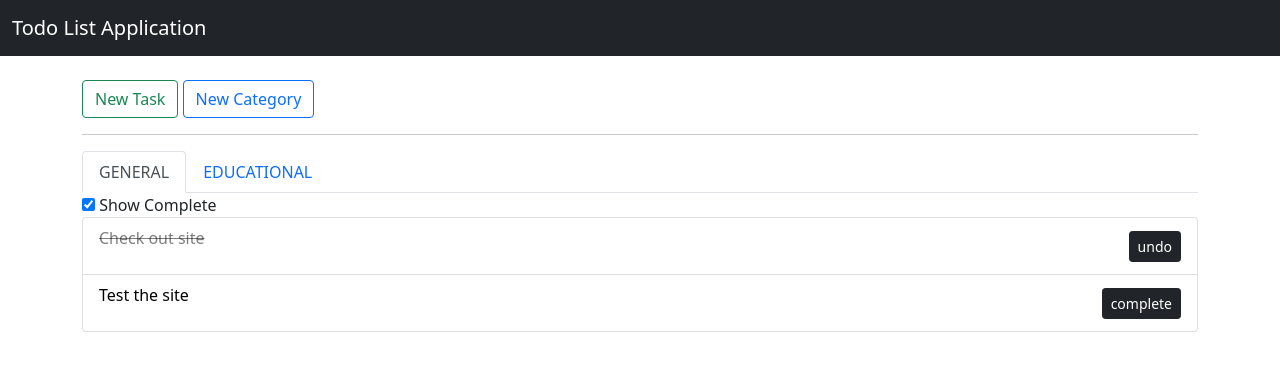
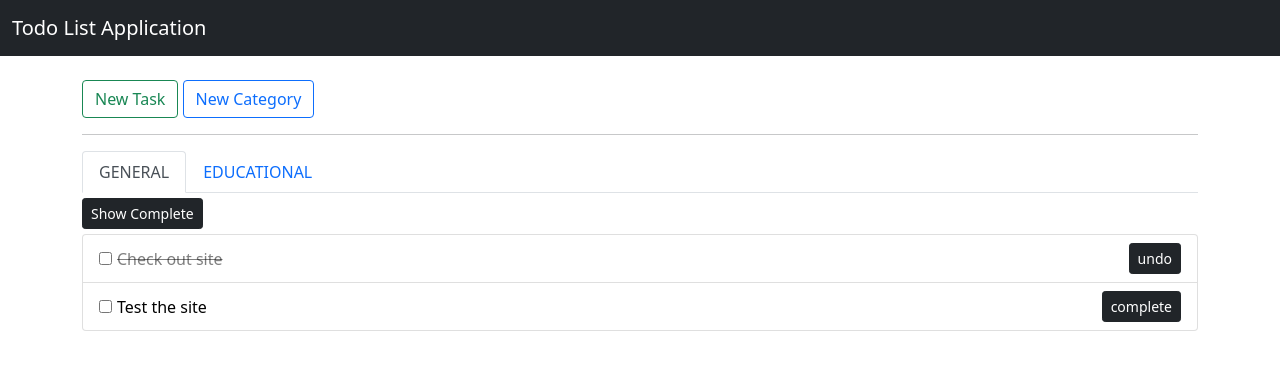
Before and after one commit to pedro218/react-todo-list, a React (Create React App) app: page / in a window 1280 px wide. Shown: the top 370 px of the page. Built offline with nearby package versions, Linux system fonts and the light colour scheme.

Commit message:
move list to separate file and restyled list display

```diff
--- a/src/components/App.js
+++ b/src/components/App.js
@@ -1,33 +1,12 @@
 import React, { useState } from 'react'
 import 'bootstrap/dist/css/bootstrap.min.css'
 import { Navbar, Container, Button } from 'react-bootstrap'
+import { todoList, initialCategories } from '../data/todoList'
 
 import TaskForm from './TaskForm'
 import Categories from './Categories'
 import NewCategoryForm from './NewCategoryForm'
 import ShowModal from './ShowModal'
-
-const todoList = [
-  {
-    id: 0,
-    task: 'Check out site',
-    category: 'GENERAL',
-    complete: true
-  },
-  {
-    id: 1,
-    task: 'Test the site',
-    category: 'GENERAL',
-    complete: false
-  },
-  {
-    id: 3,
-    task: 'Learn Node',
-    category: 'EDUCATIONAL',
-    complete: false
-  }
-]
-const initialCategories = ['GENERAL', 'EDUCATIONAL']
 
 const App = () => {
   const [todos, setTodos] = useState(todoList)
--- a/src/components/ListTodos.js
+++ b/src/components/ListTodos.js
@@ -13,8 +13,9 @@ const ListTodo = ( { todos, toggleComplete, category }) => {
       return (
         <ListGroup.Item key={todo.id} style={{ color: todo.complete ? 'rgba(0,0,0,.5)' : 'black'}}>
           <div className="d-flex justify-content-between align-items-center">
-            <div>
-              <p style={{ textDecoration: todo.complete ? 'line-through' : 'none'}}>{todo.task}</p>
+            <div className="d-flex align-items-center">
+              <input style={{ marginRight: '5px' }}onChange={() => toggleComplete(todo.id)} type="checkbox" />
+              <div style={{ textDecoration: todo.complete ? 'line-through' : 'none'}}>{todo.task}</div>
             </div>
             <Button
               variant="dark"
@@ -32,7 +33,15 @@ const ListTodo = ( { todos, toggleComplete, category }) => {
 
   return (
     <>
-      <input onChange={() => setSeeComplete(!seeComplete)} type="checkbox" checked={seeComplete} /> Show Complete
+      <Button
+        onClick={() => setSeeComplete(!seeComplete)}
+        variant={seeComplete ? 'dark' : 'outline-dark'}
+        size="sm"
+        checked={seeComplete}
+        style={{ marginTop: '5px', marginBottom: '5px'}}
+      >
+        Show Complete
+      </Button>
       <ListGroup>
         {renderedList()}
       </ListGroup>
--- /dev/null
+++ b/src/data/todoList.js
@@ -0,0 +1,24 @@
+const todoList = [
+  {
+    id: 0,
+    task: 'Check out site',
+    category: 'GENERAL',
+    complete: true
+  },
+  {
+    id: 1,
+    task: 'Test the site',
+    category: 'GENERAL',
+    complete: false
+  },
+  {
+    id: 3,
+    task: 'Learn Node',
+    category: 'EDUCATIONAL',
+    complete: false
+  }
+]
+
+const initialCategories = ['GENERAL', 'EDUCATIONAL']
+
+export { todoList, initialCategories}
```
